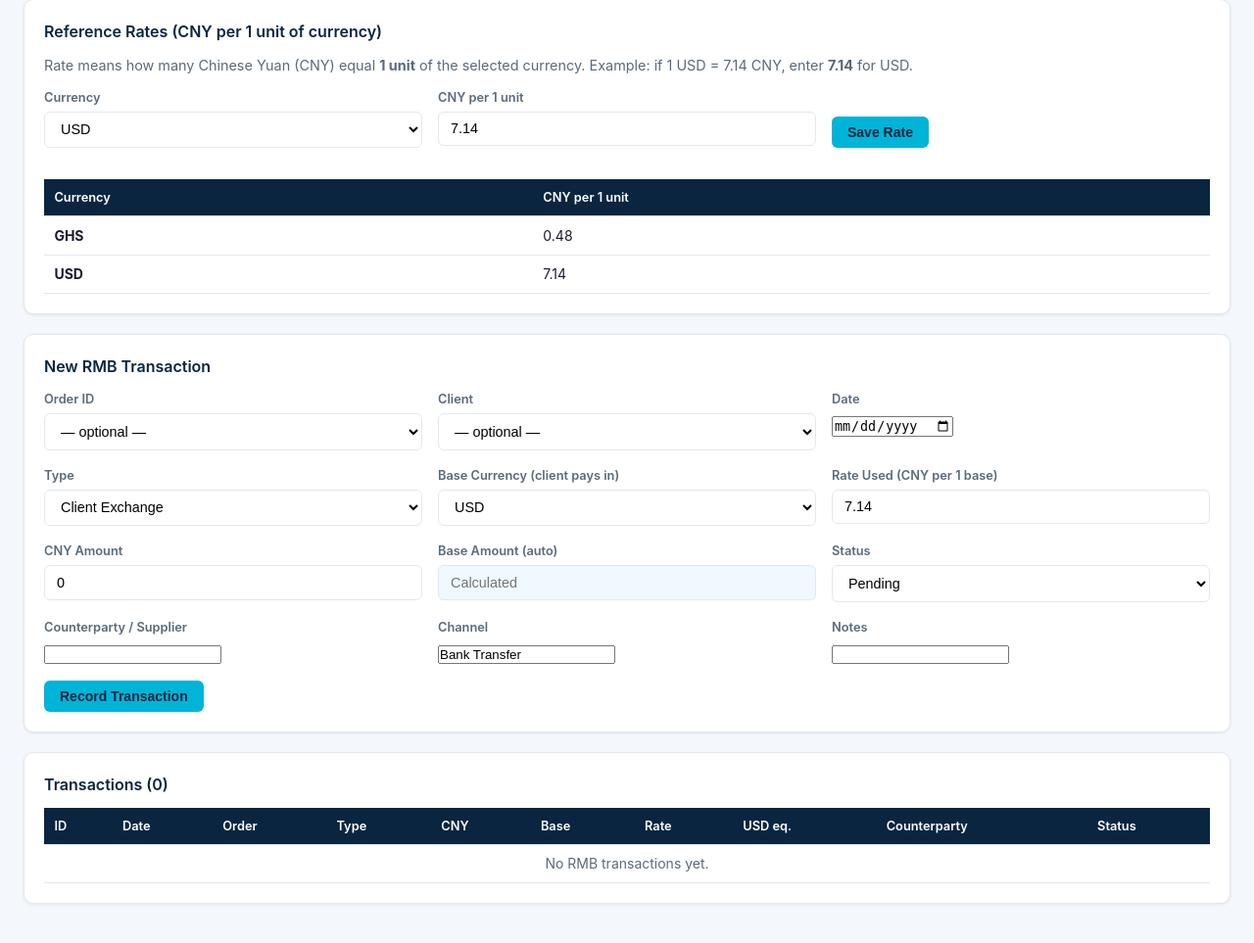
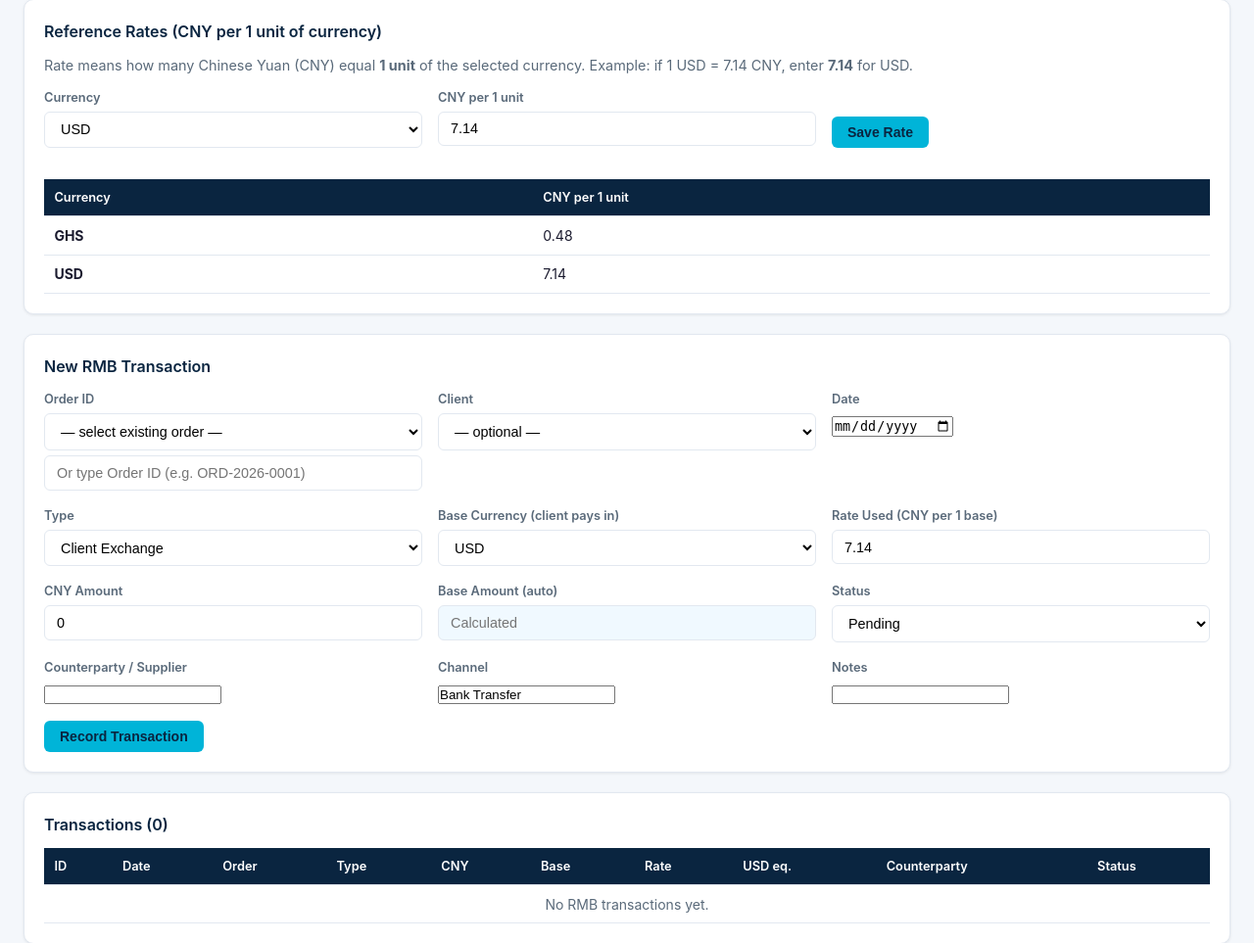
Before and after one commit to KinsmanBillions/waveties-ops, a Flask app: page /ops/rmb in a window 1280 px wide. Shown: the part 133-1096 px from the top of the page at 98% size. Run offline with Flask 3, Linux system fonts and the light colour scheme; a user stored in the database is signed in; data comes from the database, SQL or seed files in the repository; data that the repository does not hold is empty.

Commit message:
Add files via upload

```diff
--- a/app.py
+++ b/app.py
@@ -74,6 +74,13 @@ FINANCE_ROLES = {"admin", "manager", "accountant"}  # mark paid, payments, accou
 OPS_STATUS_ROLES = {"admin", "manager", "operations"}  # update order/shipment status
 CREATE_ROLES = {"admin", "manager", "accountant", "operations", "receptionist", "worker"}
 
+
+
+def form_order_id():
+    """Prefer manual Order ID if typed, else dropdown selection."""
+    manual = (request.form.get("order_id_manual") or "").strip()
+    selected = (request.form.get("order_id") or "").strip()
+    return manual or selected
 
 def normalize_role(role):
     r = (role or "receptionist").strip().lower()
@@ -1140,7 +1147,15 @@ def ops_order_new():
     if not desc or not client_id:
         flash("Client and description are required.", "danger")
         return redirect(url_for("ops_orders"))
-    oid = ops.next_id("ORD", "orders", "order_id")
+    custom_oid = (request.form.get("order_id_custom") or "").strip().upper()
+    if custom_oid:
+        existing = ops.get_one("orders", "order_id", custom_oid)
+        if existing:
+            flash(f"Order ID {custom_oid} already exists.", "danger")
+            return redirect(url_for("ops_orders"))
+        oid = custom_oid
+    else:
+        oid = ops.next_id("ORD", "orders", "order_id")
     ops.insert("orders", {
         "order_id": oid,
         "order_date": request.form.get("order_date") or datetime.now().strftime("%Y-%m-%d"),
@@ -1290,7 +1305,7 @@ def ops_payment_new():
     ops.insert("payments", {
         "payment_id": pid,
         "pay_date": request.form.get("pay_date") or datetime.now().strftime("%Y-%m-%d"),
-        "order_id": request.form.get("order_id", ""),
+        "order_id": form_order_id(),
         "client_id": request.form.get("client_id", ""),
         "pay_type": request.form.get("pay_type", "Order Payment"),
         "direction": request.form.get("direction", "IN"),
@@ -1324,7 +1339,7 @@ def ops_shipment_new():
     sid = ops.next_id("SHP", "shipments", "shipment_id")
     ops.insert("shipments", {
         "shipment_id": sid,
-        "order_id": request.form.get("order_id", ""),
+        "order_id": form_order_id(),
         "client_id": request.form.get("client_id", ""),
         "mode": request.form.get("mode", "Sea FCL"),
         "carrier": request.form.get("carrier", ""),
@@ -1427,7 +1442,7 @@ def ops_rmb_new():
     ops.insert("rmb_txns", {
         "txn_id": tid,
         "txn_date": request.form.get("txn_date") or datetime.now().strftime("%Y-%m-%d"),
-        "order_id": request.form.get("order_id", ""),
+        "order_id": form_order_id(),
         "client_id": request.form.get("client_id", ""),
         "txn_type": request.form.get("txn_type", "Client Exchange"),
         "cny_amount": cny,
@@ -1467,7 +1482,7 @@ def ops_sourcing_new():
     ops.insert("sourcing", {
         "sourcing_id": sid,
         "src_date": request.form.get("src_date") or datetime.now().strftime("%Y-%m-%d"),
-        "order_id": request.form.get("order_id", ""),
+        "order_id": form_order_id(),
         "client_id": request.form.get("client_id", ""),
         "category": request.form.get("category", ""),
         "description": desc,
--- a/templates/ops_orders.html
+++ b/templates/ops_orders.html
@@ -20,7 +20,10 @@
       <div class="form-group"><label>Service Type</label>
         <select name="service_type">{% for s in services %}<option>{{ s }}</option>{% endfor %}</select>
       </div>
-      <div class="form-group"><label>Order Date</label><input type="date" name="order_date" value="{{ '' }}"></div>
+      <div class="form-group"><label>Order Date</label><input type="date" name="order_date"></div>
+      <div class="form-group"><label>Order ID (optional)</label>
+        <input type="text" name="order_id_custom" placeholder="Auto if blank (e.g. ORD-2026-0001)">
+      </div>
     </div>
     <div class="form-group"><label>Description / Goods *</label><input name="description" required></div>
     <div class="form-row">
--- a/templates/ops_rmb.html
+++ b/templates/ops_rmb.html
@@ -51,10 +51,16 @@
   <form method="post" action="{{ url_for('ops_rmb_new') }}" id="rmbForm">
     <div class="form-row">
       <div class="form-group"><label>Order ID</label>
-        <select name="order_id">
-          <option value="">— optional —</option>
-          {% for o in orders %}<option value="{{ o.order_id }}">{{ o.order_id }}</option>{% endfor %}
+        <select name="order_id" id="orderSelect">
+          <option value="">— select existing order —</option>
+          {% for o in orders %}
+          <option value="{{ o.order_id }}">{{ o.order_id }}{% if o.client_id %} · {{ o.client_id }}{% endif %}{% if o.description %} · {{ o.description[:40] }}{% endif %}</option>
+          {% endfor %}
         </select>
+        <input type="text" name="order_id_manual" id="orderManual" placeholder="Or type Order ID (e.g. ORD-2026-0001)" style="margin-top:0.35rem;" list="orderList">
+        <datalist id="orderList">
+          {% for o in orders %}<option value="{{ o.order_id }}">{% endfor %}
+        </datalist>
       </div>
       <div class="form-group"><label>Client</label>
         <select name="client_id">
```
Also changed, not shown: templates/ops_payments.html (+6 -2 lines), templates/ops_shipments.html (+9 -3 lines), templates/ops_sourcing.html (+9 -3 lines).
